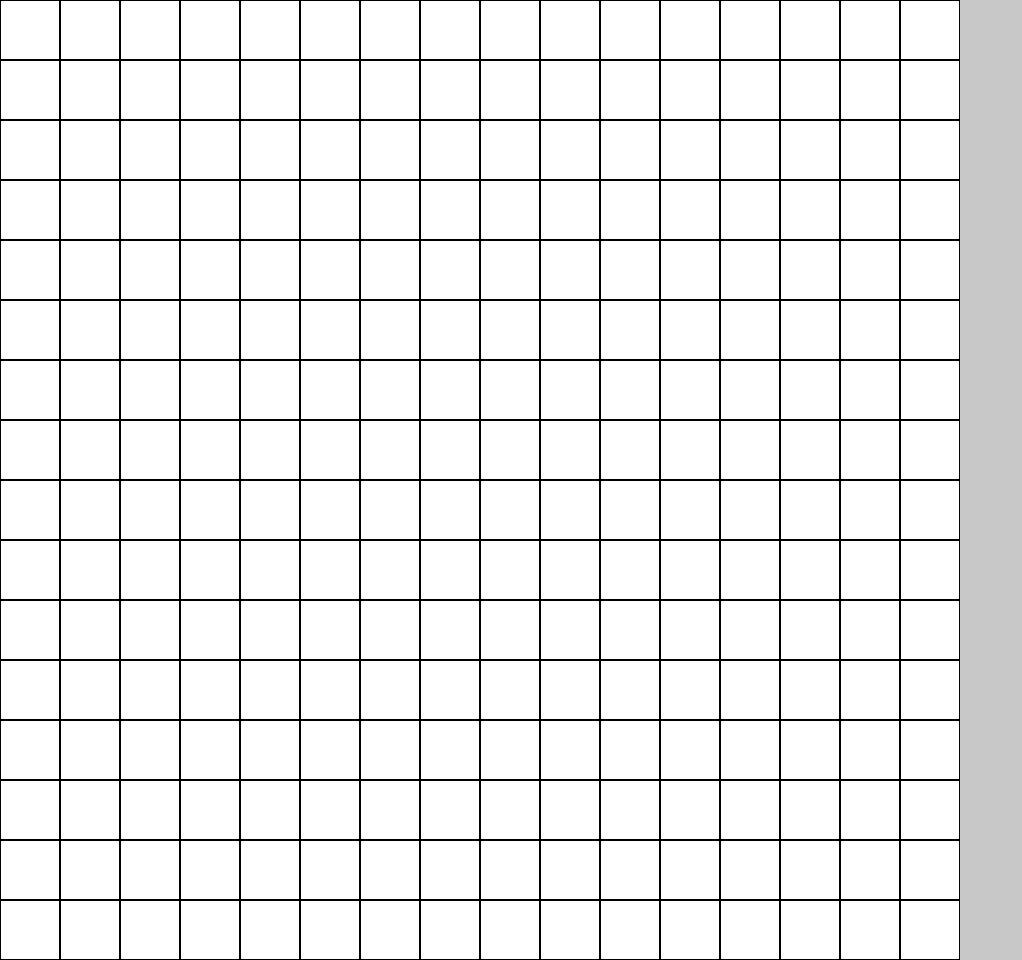
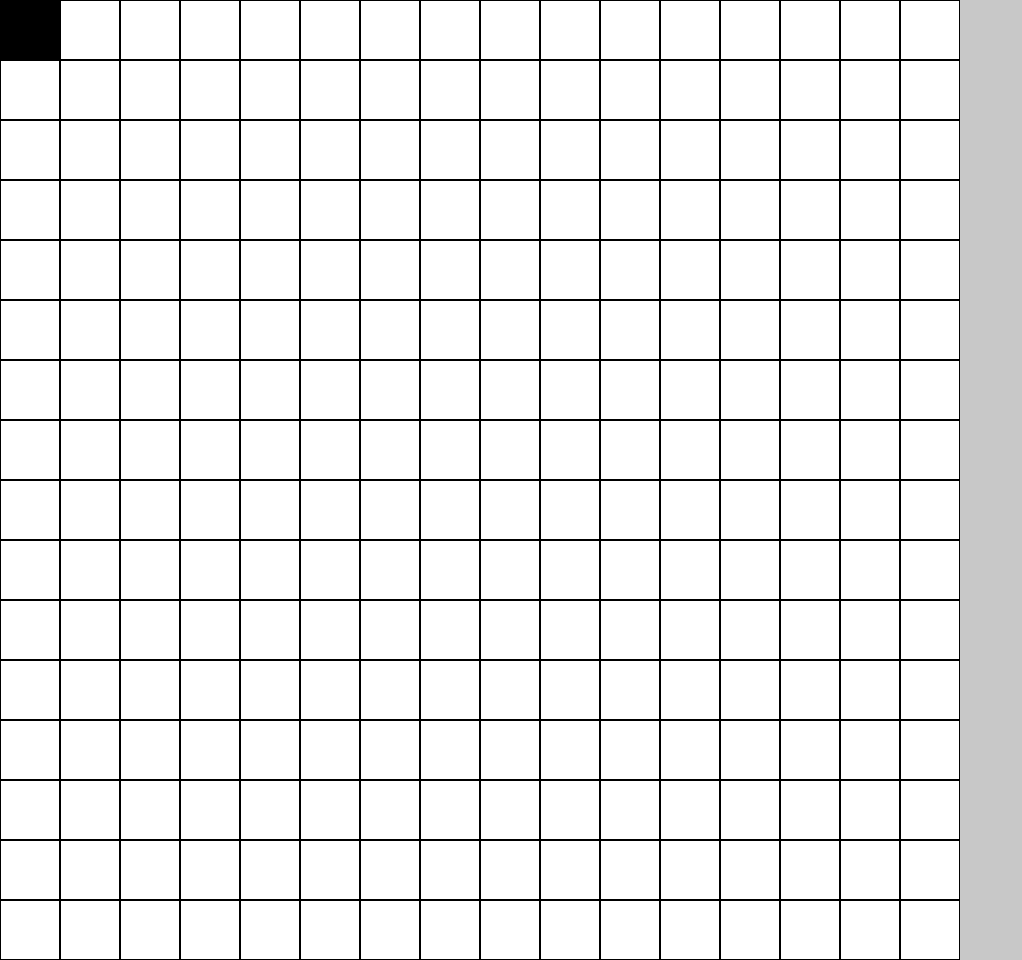
Before and after one commit to FriFeb/odin-etch-a-sketch, a plain HTML site: page index.html in a window 1280 px wide. Shown: the whole page, without its empty margins (0-1022 px from the left). Drawn offline with Linux system fonts and the light colour scheme.

Commit message:
feat: add "hover" effect
Set up "hover" effect so you can see a (pixelated) trail
when your mouse passes over an grid element

```diff
--- a/javascript.js
+++ b/javascript.js
@@ -27,3 +27,10 @@ for (let i = 0; i < gridSize; i++) {
     container.appendChild(div);
   }
 }
+
+container.addEventListener("mouseover", (e) => {
+  if (e.target.className !== "grid-element") return;
+  console.log(e.target);
+
+  e.target.classList.add("bg-dark");
+});
--- a/style.css
+++ b/style.css
@@ -17,3 +17,8 @@ body {
   box-sizing: border-box;
   border: 1px solid black;
 }
+
+.bg-dark {
+  background-color: hsl(0, 0%, 0%);
+
+}
```
